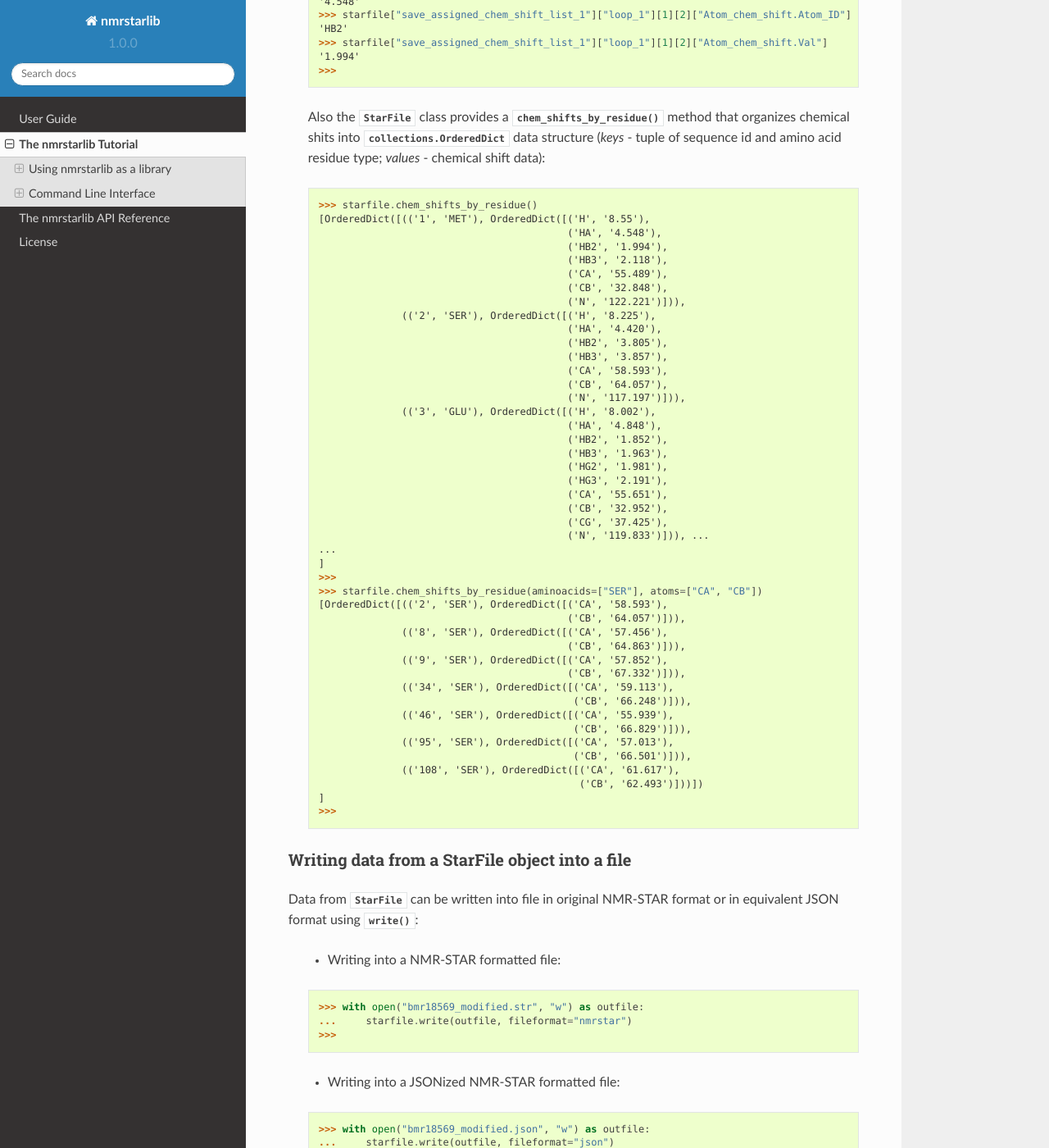
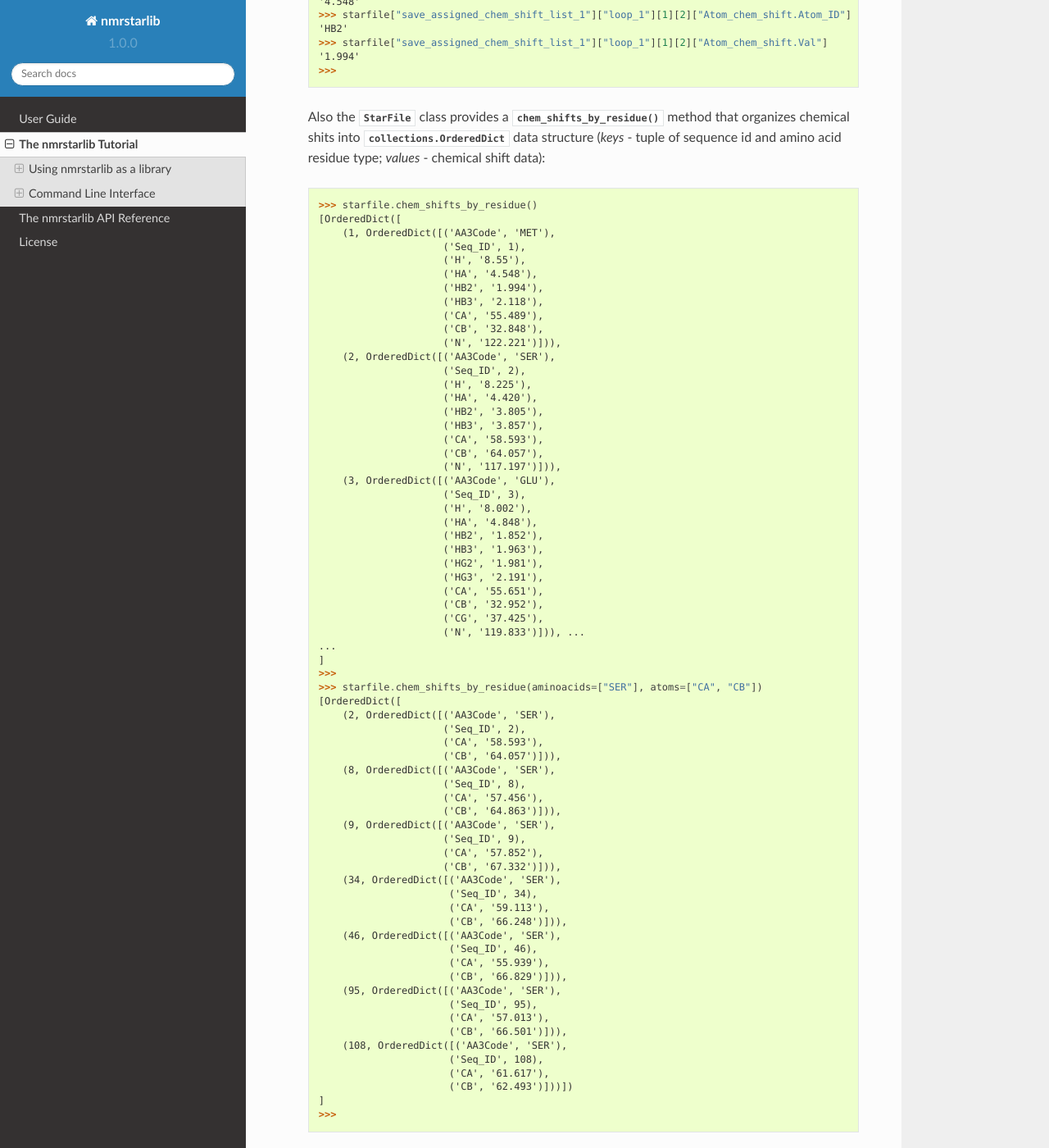
Before and after one commit to MoseleyBioinformaticsLab/nmrstarlib, a Sphinx documentation site: the page built from docs/tutorial.rst, in a window 1280 px wide and 1400 px high, scrolled down 6099 px. Shown: the whole window at 82% size. Built offline with Sphinx 7.4.7 and the Read the Docs theme 2.0.0, drawn with Linux system fonts in a browser that asks for light colours.

Commit message:
Updated chem_shifts_by_residue() and corresponding tutorial

```diff
--- a/docs/tutorial.rst
+++ b/docs/tutorial.rst
@@ -326,48 +326,70 @@ using bracket accessors.
    sequence id and amino acid residue type; `values` - chemical shift data):
 
    >>> starfile.chem_shifts_by_residue()
-   [OrderedDict([(('1', 'MET'), OrderedDict([('H', '8.55'),
-                                             ('HA', '4.548'),
-                                             ('HB2', '1.994'),
-                                             ('HB3', '2.118'),
-                                             ('CA', '55.489'),
-                                             ('CB', '32.848'),
-                                             ('N', '122.221')])),
-                 (('2', 'SER'), OrderedDict([('H', '8.225'),
-                                             ('HA', '4.420'),
-                                             ('HB2', '3.805'),
-                                             ('HB3', '3.857'),
-                                             ('CA', '58.593'),
-                                             ('CB', '64.057'),
-                                             ('N', '117.197')])),
-                 (('3', 'GLU'), OrderedDict([('H', '8.002'),
-                                             ('HA', '4.848'),
-                                             ('HB2', '1.852'),
-                                             ('HB3', '1.963'),
-                                             ('HG2', '1.981'),
-                                             ('HG3', '2.191'),
-                                             ('CA', '55.651'),
-                                             ('CB', '32.952'),
-                                             ('CG', '37.425'),
-                                             ('N', '119.833')])), ...
+   [OrderedDict([
+       (1, OrderedDict([('AA3Code', 'MET'),
+                        ('Seq_ID', 1),
+                        ('H', '8.55'),
+                        ('HA', '4.548'),
+                        ('HB2', '1.994'),
+                        ('HB3', '2.118'),
+                        ('CA', '55.489'),
+                        ('CB', '32.848'),
+                        ('N', '122.221')])),
+       (2, OrderedDict([('AA3Code', 'SER'),
+                        ('Seq_ID', 2),
+                        ('H', '8.225'),
+                        ('HA', '4.420'),
+                        ('HB2', '3.805'),
+                        ('HB3', '3.857'),
+                        ('CA', '58.593'),
+                        ('CB', '64.057'),
+                        ('N', '117.197')])),
+       (3, OrderedDict([('AA3Code', 'GLU'),
+                        ('Seq_ID', 3),
+                        ('H', '8.002'),
+                        ('HA', '4.848'),
+                        ('HB2', '1.852'),
+                        ('HB3', '1.963'),
+                        ('HG2', '1.981'),
+                        ('HG3', '2.191'),
+                        ('CA', '55.651'),
+                        ('CB', '32.952'),
+                        ('CG', '37.425'),
+                        ('N', '119.833')])), ...
    ...
    ]
    >>>
    >>> starfile.chem_shifts_by_residue(aminoacids=["SER"], atoms=["CA", "CB"])
-   [OrderedDict([(('2', 'SER'), OrderedDict([('CA', '58.593'),
-                                             ('CB', '64.057')])),
-                 (('8', 'SER'), OrderedDict([('CA', '57.456'),
-                                             ('CB', '64.863')])),
-                 (('9', 'SER'), OrderedDict([('CA', '57.852'),
-                                             ('CB', '67.332')])),
-                 (('34', 'SER'), OrderedDict([('CA', '59.113'),
-                                              ('CB', '66.248')])),
-                 (('46', 'SER'), OrderedDict([('CA', '55.939'),
-                                              ('CB', '66.829')])),
-                 (('95', 'SER'), OrderedDict([('CA', '57.013'),
-                                              ('CB', '66.501')])),
-                 (('108', 'SER'), OrderedDict([('CA', '61.617'),
-                                               ('CB', '62.493')]))])
+   [OrderedDict([
+       (2, OrderedDict([('AA3Code', 'SER'),
+                        ('Seq_ID', 2),
+                        ('CA', '58.593'),
+                        ('CB', '64.057')])),
+       (8, OrderedDict([('AA3Code', 'SER'),
+                        ('Seq_ID', 8),
+                        ('CA', '57.456'),
+                        ('CB', '64.863')])),
+       (9, OrderedDict([('AA3Code', 'SER'),
+                        ('Seq_ID', 9),
+                        ('CA', '57.852'),
+                        ('CB', '67.332')])),
+       (34, OrderedDict([('AA3Code', 'SER'),
+                         ('Seq_ID', 34),
+                         ('CA', '59.113'),
+                         ('CB', '66.248')])),
+       (46, OrderedDict([('AA3Code', 'SER'),
+                         ('Seq_ID', 46),
+                         ('CA', '55.939'),
+                         ('CB', '66.829')])),
+       (95, OrderedDict([('AA3Code', 'SER'),
+                         ('Seq_ID', 95),
+                         ('CA', '57.013'),
+                         ('CB', '66.501')])),
+       (108, OrderedDict([('AA3Code', 'SER'),
+                         ('Seq_ID', 108),
+                         ('CA', '61.617'),
+                         ('CB', '62.493')]))])
    ]
    >>>
 
```
